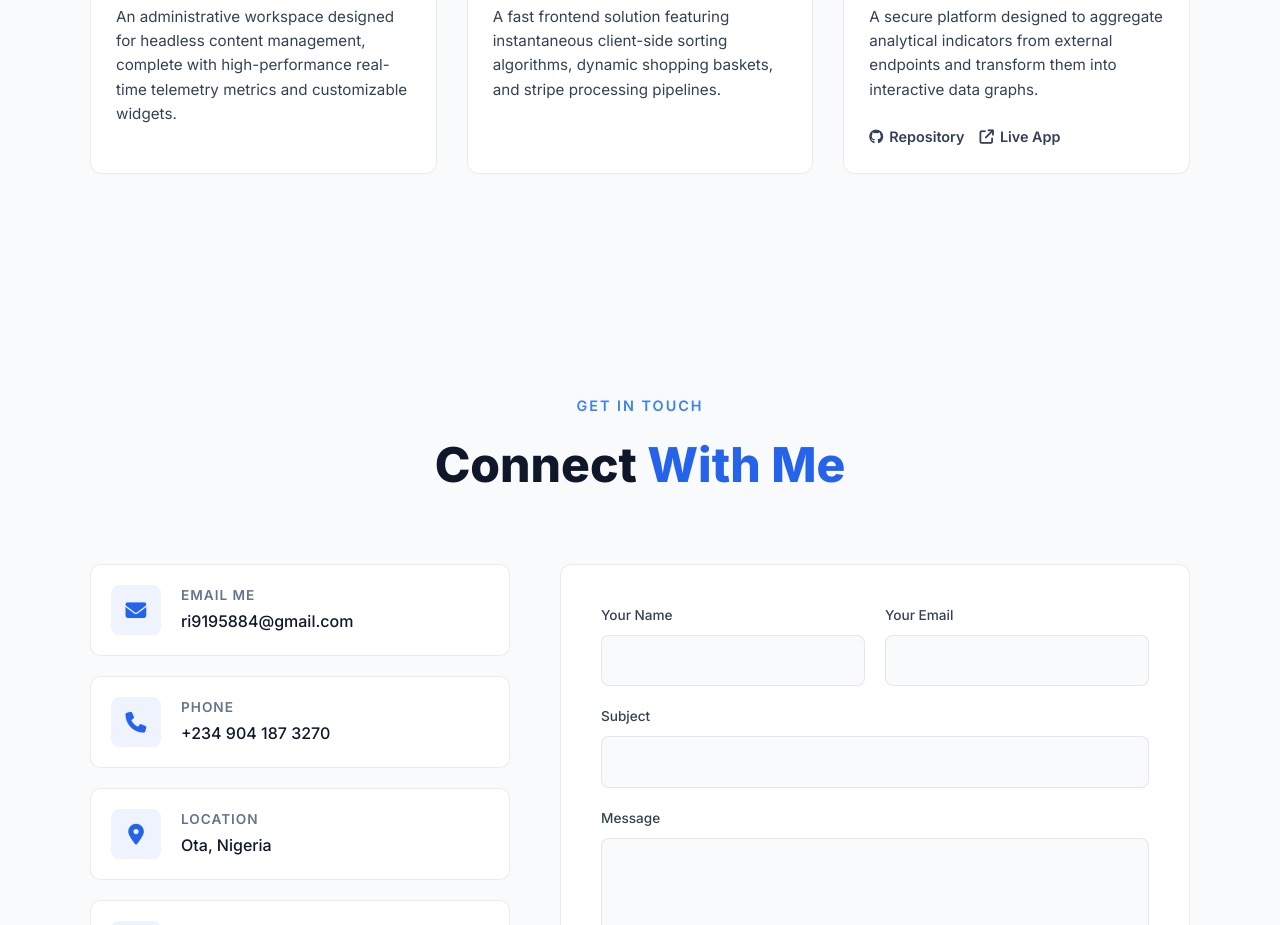
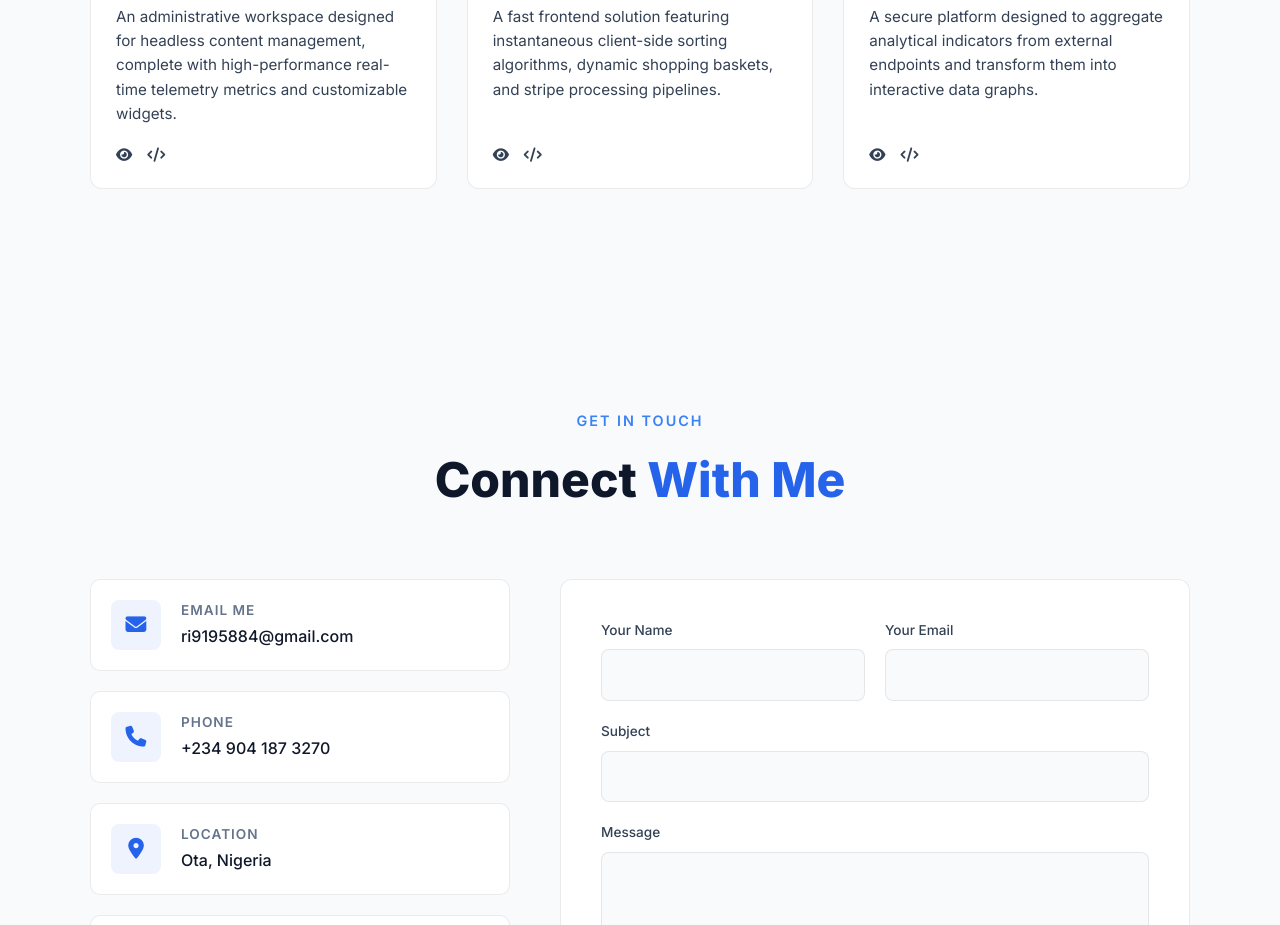
Before and after one commit to Rasheed977/Ibrahim-Rasheed-Portfolio, a plain HTML site: page index.html in a window 1280 px wide. Shown: the part 2080-3005 px from the top of the page. Drawn offline with Linux system fonts and the light colour scheme.

Commit message:
Added some changes

```diff
--- a/index.html
+++ b/index.html
@@ -168,6 +168,10 @@
                     </div>
                     <h3>Enterprise CMS Platform</h3>
                     <p>An administrative workspace designed for headless content management, complete with high-performance real-time telemetry metrics and customizable widgets.</p>
+                    <div class="project-links">
+                        <a href="#" target="_blank" aria-label="View Project"><i class="fa-solid fa-eye"></i></a>
+                        <a href="#" target="_blank" aria-label="View Code"><i class="fa-solid fa-code"></i></a>
+                    </div>
                 </div>
             </div>
 
@@ -185,7 +189,10 @@
                     </div>
                     <h3>Fluid E-Commerce Engine</h3>
                     <p>A fast frontend solution featuring instantaneous client-side sorting algorithms, dynamic shopping baskets, and stripe processing pipelines.</p>
-
+                   <div class="project-links">
+                        <a href="#" target="_blank" aria-label="View Project"><i class="fa-solid fa-eye"></i></a>
+                        <a href="#" target="_blank" aria-label="View Code"><i class="fa-solid fa-code"></i></a>
+                    </div>
                 </div>
             </div>
 
@@ -204,8 +211,8 @@
                     <h3>Analytics Metrics Suite</h3>
                     <p>A secure platform designed to aggregate analytical indicators from external endpoints and transform them into interactive data graphs.</p>
                     <div class="project-links">
-                        <a href="" target="_blank"><i class="fa-brands fa-github"></i> Repository</a>
-                        <a href="#" target="_blank"><i class="fa-solid fa-arrow-up-right-from-square"></i> Live App</a>
+                        <a href="#" target="_blank" aria-label="View Project"><i class="fa-solid fa-eye"></i></a>
+                        <a href="#" target="_blank" aria-label="View Code"><i class="fa-solid fa-code"></i></a>
                     </div>
                 </div>
             </div>
```
